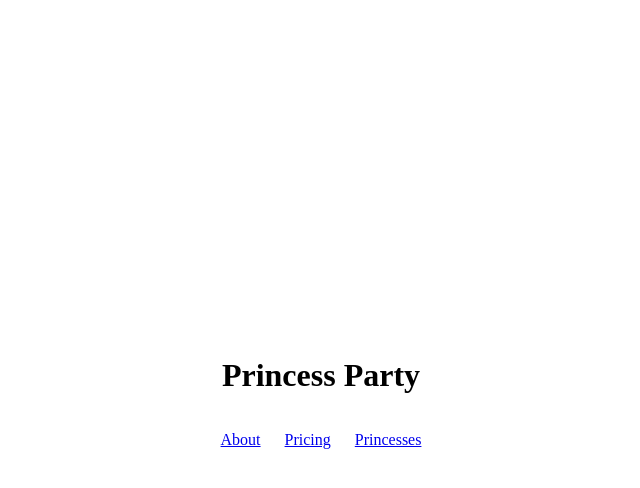
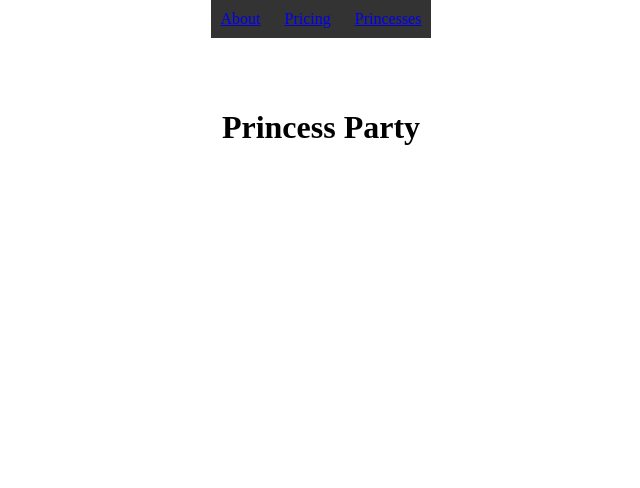
Before and after one commit to kpunsalan8/kpunsalan8.github.io, a plain HTML site: page index.html in a window 1280 px wide. Shown: the whole page, without its empty margins (319-959 px from the left). Drawn offline with Linux system fonts and the light colour scheme.

Commit message:
Update index.html move stuff towards top of opening screen and add color

```diff
--- a/index.html
+++ b/index.html
@@ -9,32 +9,31 @@
             display: flex;
             flex-direction: column;
             align-items: center;
-            justify-content: center;
-            height: 100vh;
             text-align: center;
         }
 
         header {
-            display: flex;
-            justify-content: center;
+            background-color: #333; /* Optional: Add a background color to header */
+            padding: 10px 0; /* Optional: Add some padding to header */
         }
 
         nav ul {
             list-style-type: none;
             padding: 0;
+            margin: 0; /* Remove default margin */
         }
 
         nav ul li {
             display: inline;
             margin: 0 10px;
         }
+
+        main {
+            margin-top: 50px; /* Adjust the margin-top value as needed */
+        }
     </style>
 </head>
 <body>
-    <main>
-        <h1>Princess Party</h1>
-        <!-- Your content goes here -->
-    </main>
     <header>
         <nav>
             <ul>
@@ -44,5 +43,9 @@
             </ul>
         </nav>
     </header>
+    <main>
+        <h1>Princess Party</h1>
+        <!-- Your content goes here -->
+    </main>
 </body>
 </html>
```
